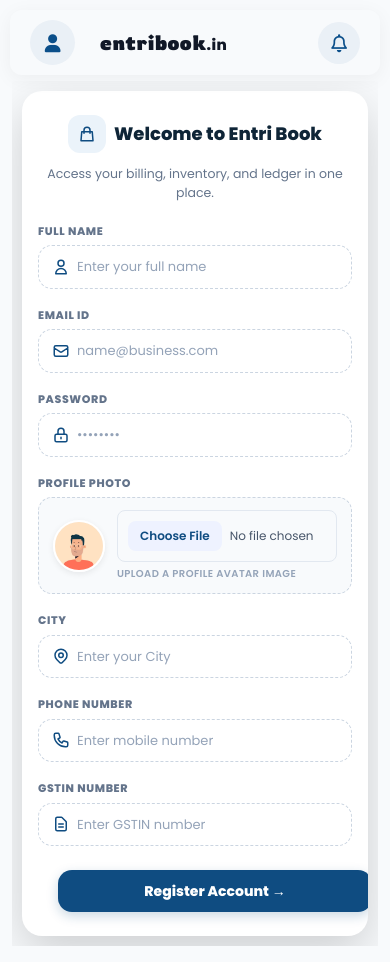
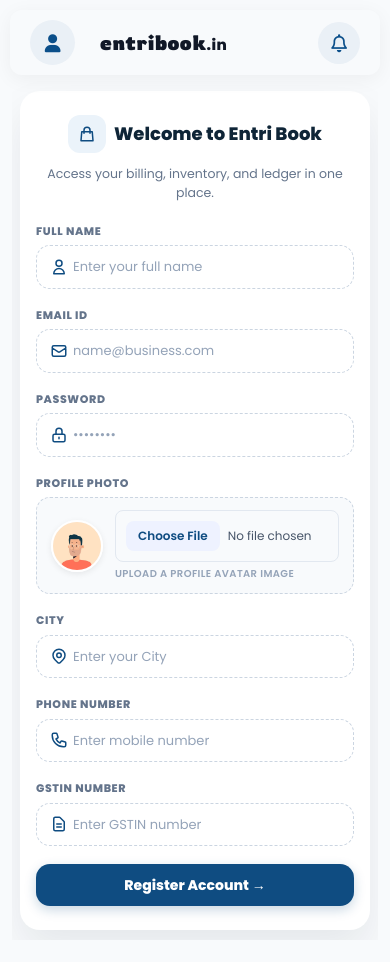
Before and after one commit to myentribook/Entri-Book, a React (Create React App) app in the folder frontend/: page /register in a window 390 px wide. Built offline with nearby package versions, Linux system fonts and the light colour scheme; no server answers; a web font is replaced by a local one.

Commit message:
register page correction

```diff
--- a/frontend/src/components/styles/register.css
+++ b/frontend/src/components/styles/register.css
@@ -1,3 +1,9 @@
+/* Universal Box-Sizing Reset */
+.auth-page-container,
+.auth-page-container * {
+    box-sizing: border-box !important;
+}
+
 /* Container and Layout */
 .auth-page-container {
     display: flex;
@@ -5,9 +11,9 @@
     align-items: center;
     min-height: 100vh;
     background-color: #F8FAFC;
-    padding: 16px;
-    box-sizing: border-box;
+    padding: 16px 12px;
     width: 100%;
+    max-width: 100vw;
     overflow-x: hidden;
     font-family: -apple-system, BlinkMacSystemFont, "Segoe UI", Roboto, Oxygen, Ubuntu, Cantarell, sans-serif;
 }
@@ -15,19 +21,20 @@
 .auth-wrapper-v2 {
     width: 100%;
     max-width: 460px;
-    box-sizing: border-box;
     margin: 0 auto;
 }
 
+/* Card Styling - Fixed Bootstrap Conflicts & Overflow */
+.auth-wrapper-v2 form.shadow-lg,
 .auth-wrapper-v2 .shadow-lg {
-    background: #FFFFFF;
-    padding: 36px 28px;
-    border-radius: 28px;
-    box-shadow: 0 20px 40px rgba(15, 23, 42, 0.08);
-    width: 100%;
-    max-width: 100%;
-    box-sizing: border-box;
-    overflow: hidden;
+    background: #FFFFFF !important;
+    padding: 36px 28px !important;
+    border-radius: 28px !important;
+    box-shadow: 0 20px 40px rgba(15, 23, 42, 0.08) !important;
+    width: 100% !important;
+    max-width: 100% !important;
+    display: block !important;
+    overflow: hidden !important; /* Locks button securely inside the card borders */
 }
 
 /* Header Row: Centered Side-by-Side Badge & Title */
@@ -79,7 +86,6 @@
 .form-group {
     margin-bottom: 18px;
     width: 100%;
-    box-sizing: border-box;
 }
 
 .form-label {
@@ -97,7 +103,6 @@
     display: flex;
     align-items: center;
     width: 100%;
-    box-sizing: border-box;
 }
 
 .input-icon {
@@ -108,6 +113,7 @@
     display: flex;
     align-items: center;
     justify-content: center;
+    z-index: 2;
 }
 
 .input-icon svg {
@@ -116,16 +122,16 @@
 }
 
 .form-control {
-    width: 100%;
-    padding: 12px 14px 12px 42px;
-    border: 1.5px dashed #CBD5E1;
-    border-radius: 14px;
+    width: 100% !important;
+    padding: 12px 14px 12px 42px !important;
+    border: 1.5px dashed #CBD5E1 !important;
+    border-radius: 14px !important;
     font-size: 14px;
     color: #1E293B;
-    background-color: #FFFFFF;
-    box-sizing: border-box;
+    background-color: #FFFFFF !important;
     outline: none;
     transition: all 0.2s ease;
+    height: auto !important;
 }
 
 .form-control::placeholder {
@@ -133,9 +139,9 @@
 }
 
 .form-control:focus {
-    border-color: #0F4C81;
-    border-style: solid;
-    box-shadow: 0 0 0 3px rgba(15, 76, 129, 0.1);
+    border-color: #0F4C81 !important;
+    border-style: solid !important;
+    box-shadow: 0 0 0 3px rgba(15, 76, 129, 0.1) !important;
 }
 
 /* Profile Photo Upload Box */
@@ -147,7 +153,6 @@
     padding: 12px 14px;
     border-radius: 14px;
     border: 1.5px dashed #CBD5E1;
-    box-sizing: border-box;
     width: 100%;
 }
 
@@ -204,31 +209,30 @@
     text-overflow: ellipsis;
 }
 
-/* Submit Button */
+/* Submit Button - Guaranteed Perfect Card Alignment */
 .auth-wrapper-v2 .submit-btn {
-    width: 100%;
-    max-width: 100%;
-    padding: 14px;
-    margin-top: 24px;
-    margin-bottom: 0;
-    background: #0F4C81;
-    color: #FFFFFF;
-    border: none;
-    border-radius: 14px;
-    font-weight: 700;
-    font-size: 15px;
+    width: 100% !important;
+    max-width: 100% !important;
+    padding: 14px !important;
+    margin: 24px 0 0 0 !important;
+    background: #0F4C81 !important;
+    color: #FFFFFF !important;
+    border: none !important;
+    border-radius: 14px !important;
+    font-weight: 700 !important;
+    font-size: 15px !important;
     cursor: pointer;
     transition: all 0.2s ease;
-    box-sizing: border-box;
-    display: flex;
-    align-items: center;
-    justify-content: center;
-    gap: 8px;
-    box-shadow: 0 4px 12px rgba(15, 76, 129, 0.22);
+    display: flex !important;
+    align-items: center !important;
+    justify-content: center !important;
+    gap: 8px !important;
+    float: none !important;
+    box-shadow: 0 4px 12px rgba(15, 76, 129, 0.22) !important;
 }
 
 .auth-wrapper-v2 .submit-btn:hover {
-    background: #0A375E;
+    background: #0A375E !important;
 }
 
 .auth-wrapper-v2 .submit-btn:disabled {
@@ -239,12 +243,13 @@
 /* Small Screens / Mobile Adjustments */
 @media (max-width: 480px) {
     .auth-page-container {
-        padding: 10px;
+        padding: 10px 8px;
     }
 
+    .auth-wrapper-v2 form.shadow-lg,
     .auth-wrapper-v2 .shadow-lg {
-        padding: 24px 16px;
-        border-radius: 20px;
+        padding: 24px 16px !important;
+        border-radius: 20px !important;
     }
 
     .auth-header-row {
@@ -274,11 +279,12 @@
 
     .form-control {
         font-size: 13px;
-        padding: 11px 12px 11px 38px;
+        padding: 11px 12px 11px 36px !important;
     }
 
     .auth-wrapper-v2 .submit-btn {
-        padding: 12px;
-        font-size: 14px;
+        padding: 12px !important;
+        font-size: 14px !important;
+        margin-top: 18px !important;
     }
 }
```
